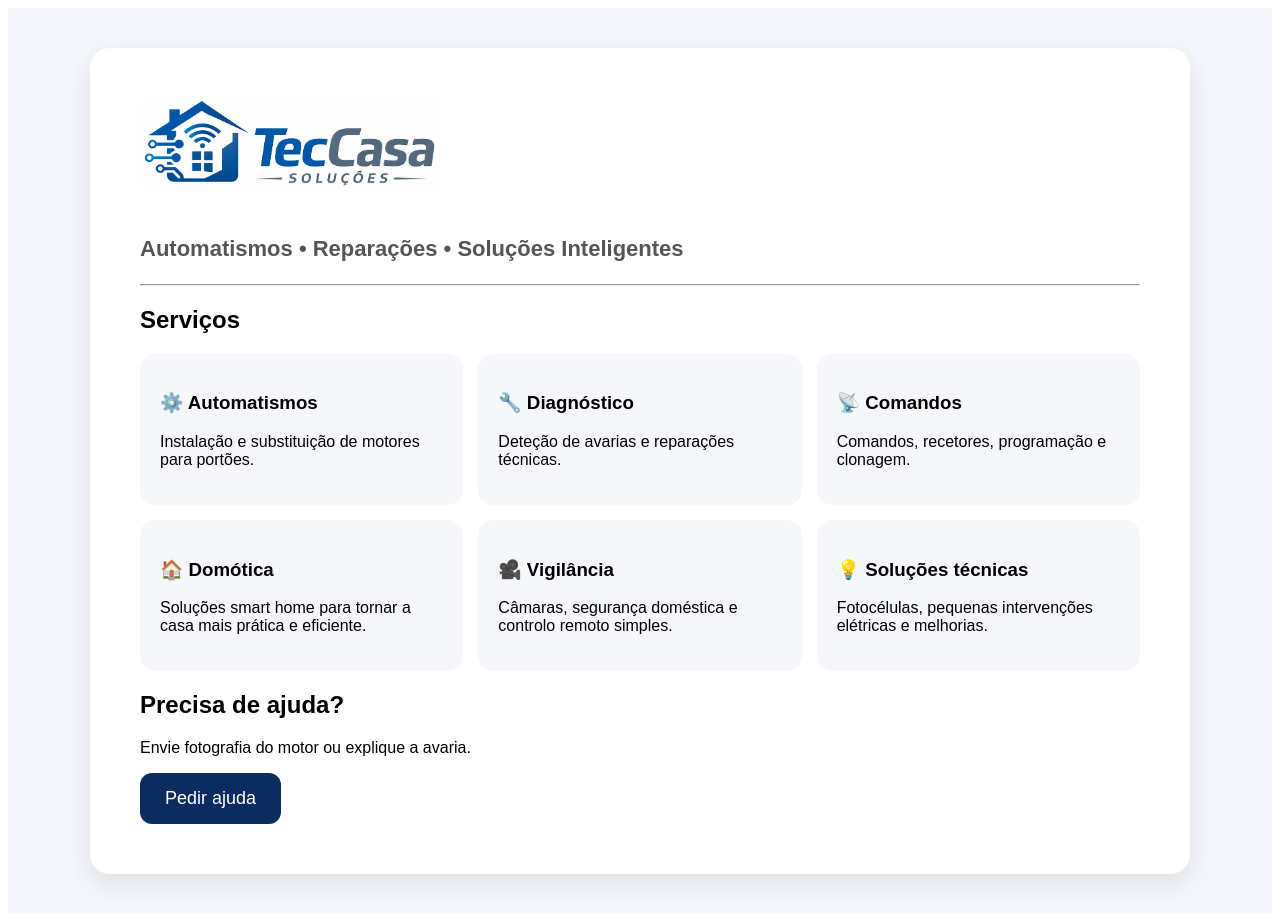
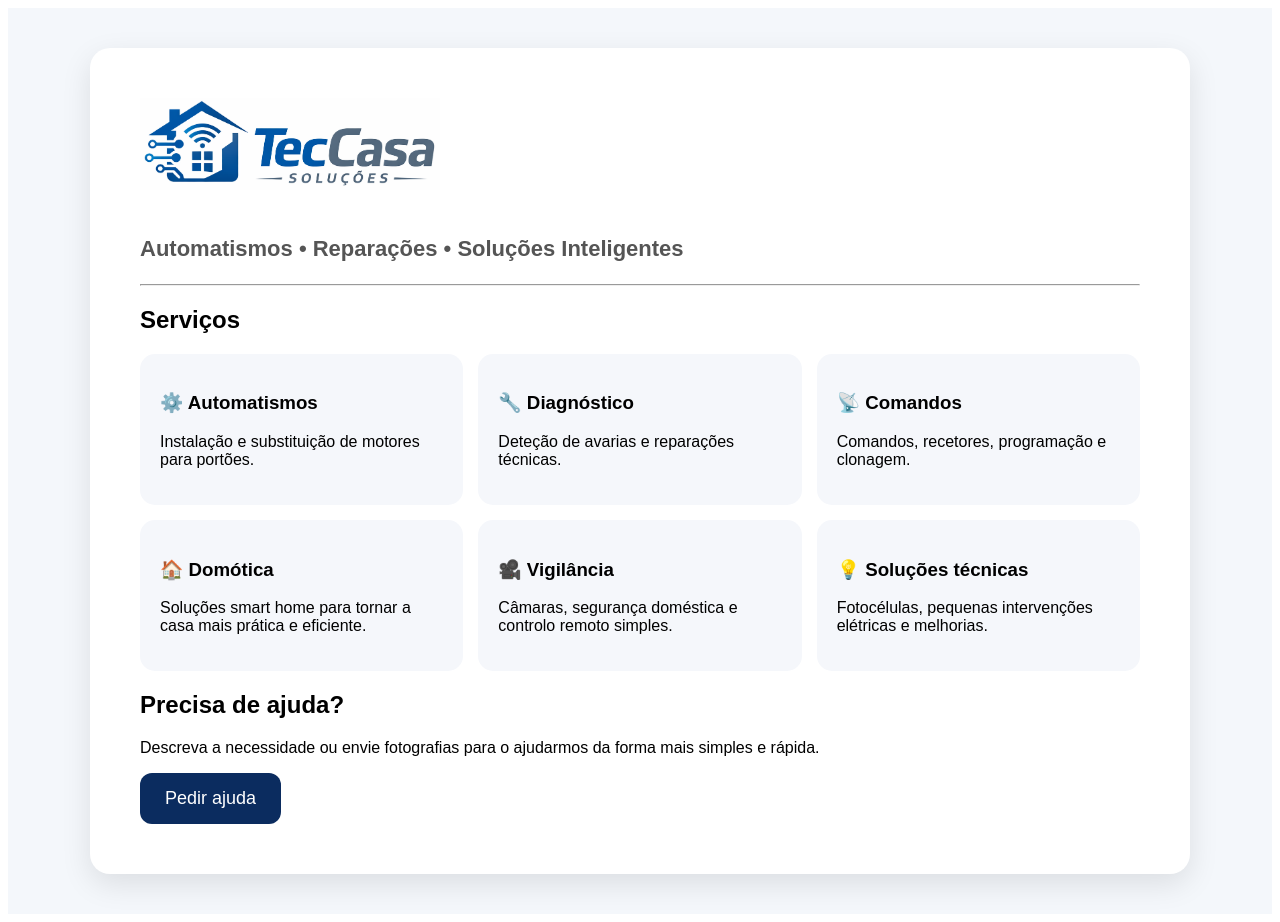
Before and after one commit to andrecorreiaauto-bit/teccasa-site, a Next.js app: page / in a window 1280 px wide. Built offline with nearby package versions, Linux system fonts and the light colour scheme.

Commit message:
Update index.js

```diff
--- a/pages/index.js
+++ b/pages/index.js
@@ -77,9 +77,9 @@ marginTop:"20px"
 
         <h2>Precisa de ajuda?</h2>
 
-        <p>
-          Envie fotografia do motor ou explique a avaria.
-        </p>
+          <p>
+          Descreva a necessidade ou envie fotografias para o ajudarmos da forma mais simples e rápida.
+          </p>
 
         <a
  href="https://wa.me/351922021980"
```
